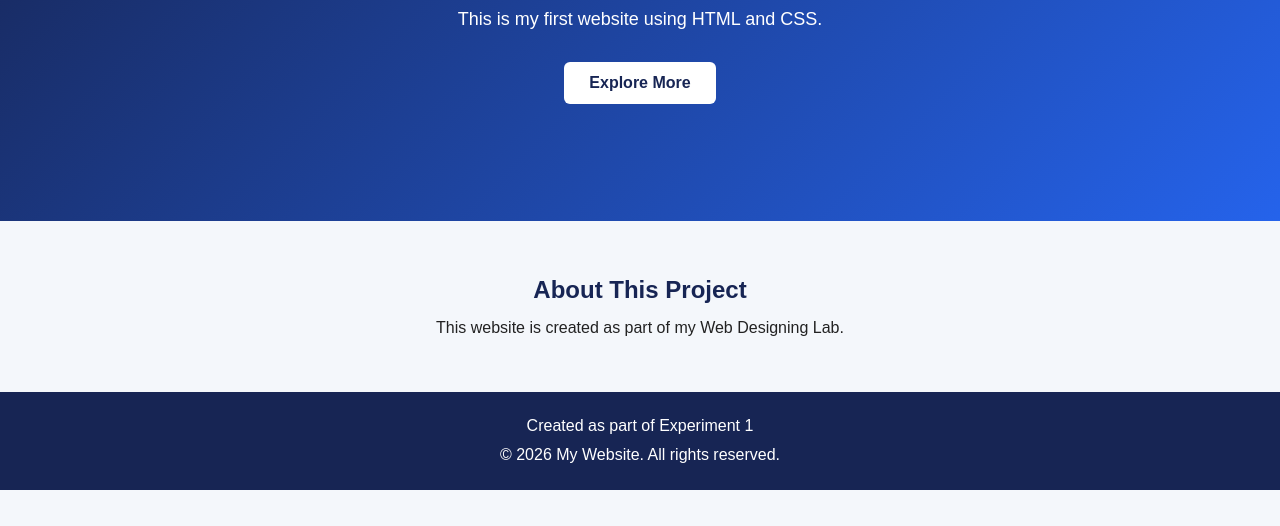
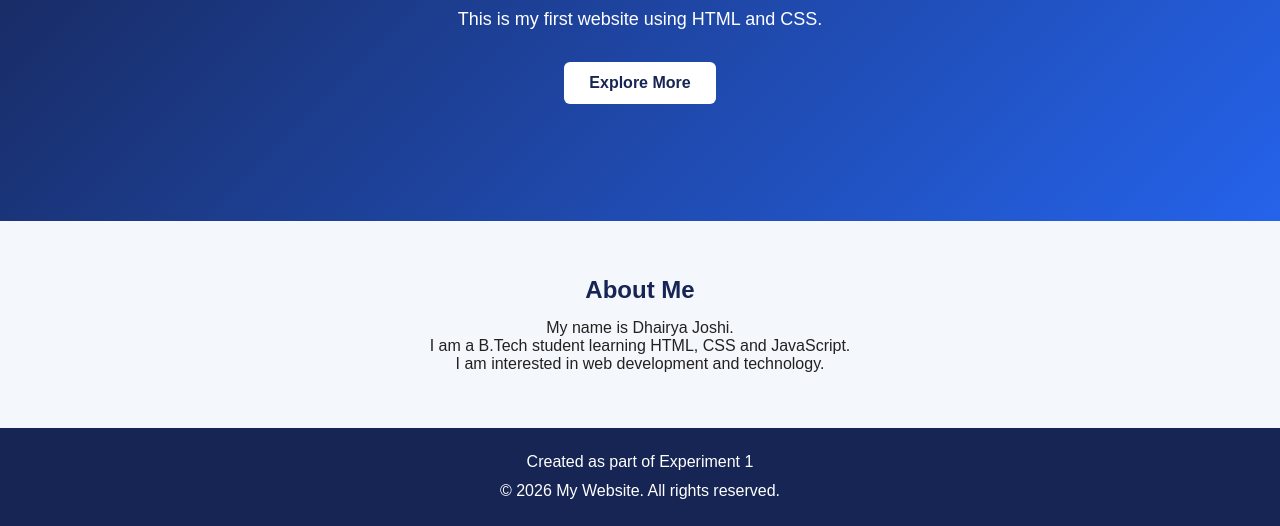
Before and after one commit to dhairya-joshi02/Experiment-1, a plain HTML site: page index.html in a window 1280 px wide. Shown: the part 277-803 px from the top of the page. Drawn offline with Linux system fonts and the light colour scheme.

Commit message:
Added personal about section

```diff
--- a/index.html
+++ b/index.html
@@ -26,8 +26,10 @@
     </section>
 
     <section id="about" class="about">
-        <h2>About This Project</h2>
-        <p>This website is created as part of my Web Designing Lab.</p>
+    <h2>About Me</h2>
+    <p>My name is Dhairya Joshi.</p>
+    <p>I am a B.Tech student learning HTML, CSS and JavaScript.</p>
+    <p>I am interested in web development and technology.</p>
     </section>
 
     <footer id="contact">
```
